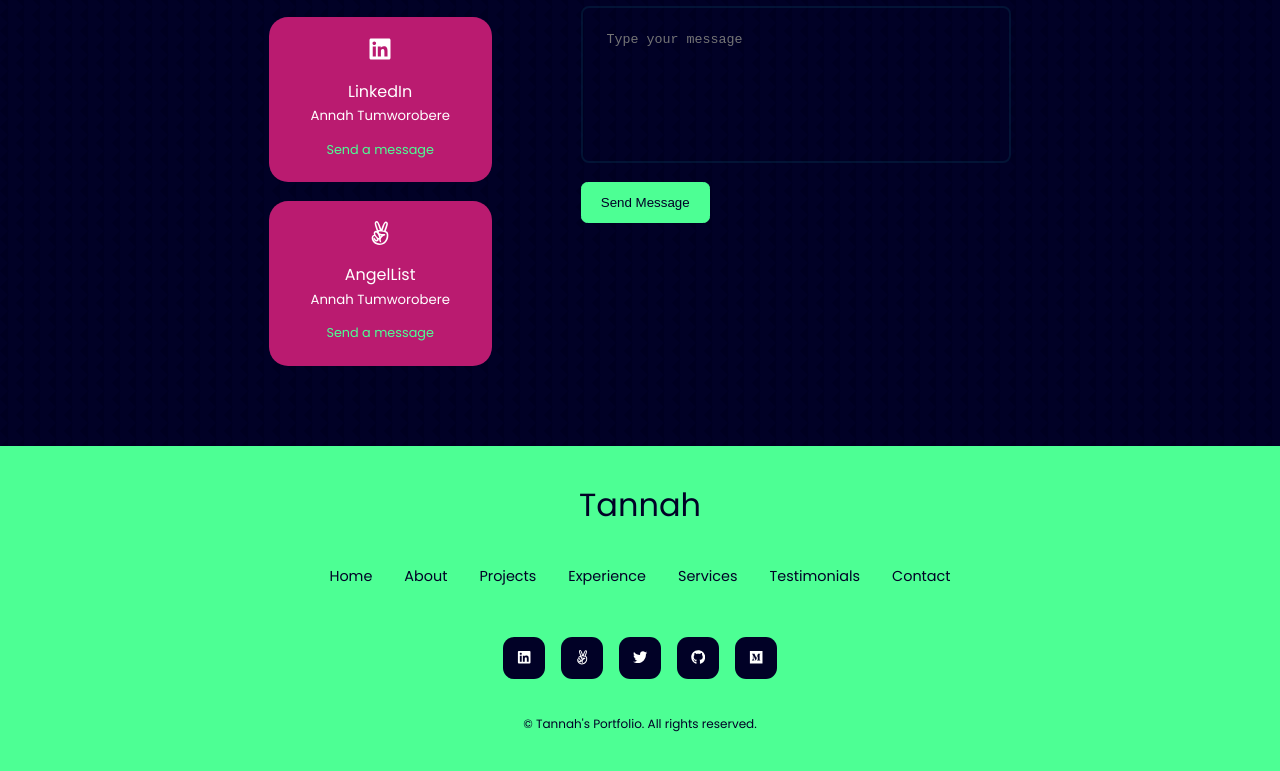
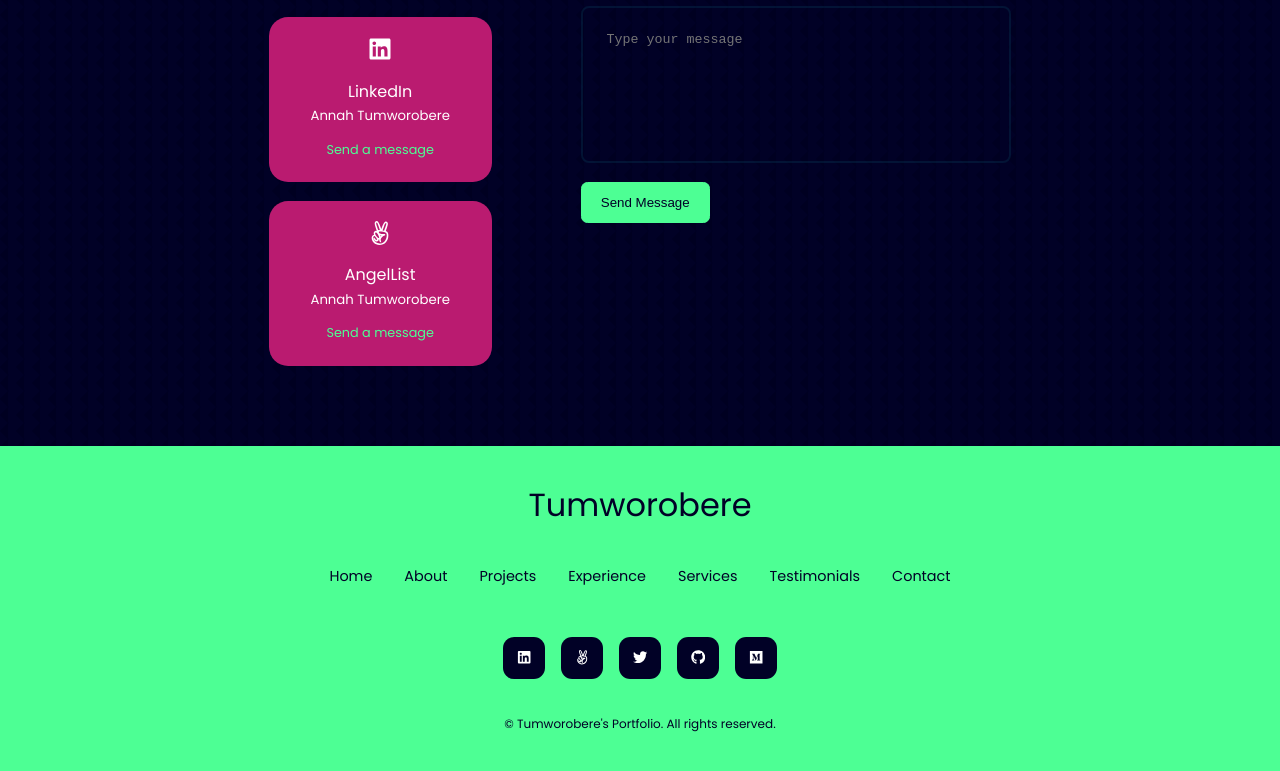
Before and after one commit to Tumworobere/Annah-s-Portfolio, a React (Create React App) app: page / in a window 1280 px wide. Shown: the part 3785-4556 px from the top of the page. Built offline with nearby package versions, Linux system fonts and the light colour scheme.

Commit message:
Modify footer

```diff
--- a/src/components/footer/Footer.jsx
+++ b/src/components/footer/Footer.jsx
@@ -6,7 +6,7 @@ import {FaAngellist, FaTwitter, FaGithub, FaLinkedin, FaMedium} from 'react-icon
 const Footer = () => {
   return (
     <footer>
-      <a href="#" className='footer_logo'>Tannah</a>
+      <a href="#" className='footer_logo'>Tumworobere</a>
       <ul className='permalinks'>
         <li><a href='#'>Home</a></li>
         <li><a href='#about'>About</a></li>
@@ -24,7 +24,7 @@ const Footer = () => {
         <a href="https://medium.com/@annaht.annah"><FaMedium /></a>
       </div>
       <div className="footer_copyright">
-        <small>&copy; Tannah's Portfolio. All rights reserved.</small>
+        <small>&copy; Tumworobere's Portfolio. All rights reserved.</small>
       </div>
     </footer>
   )
```
